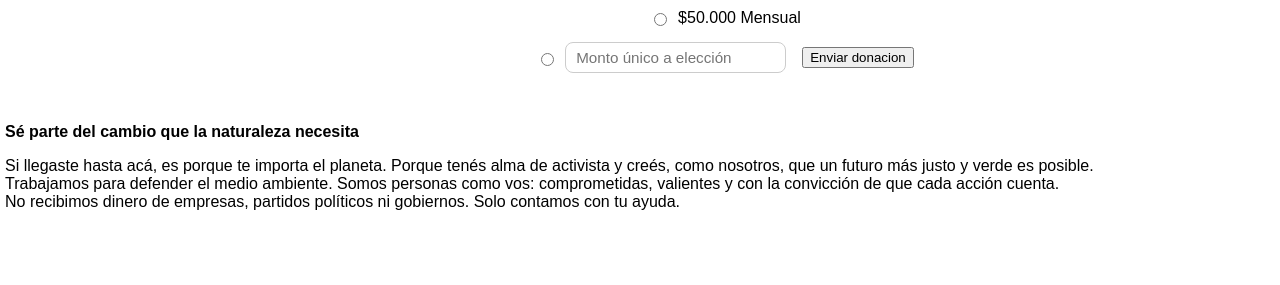
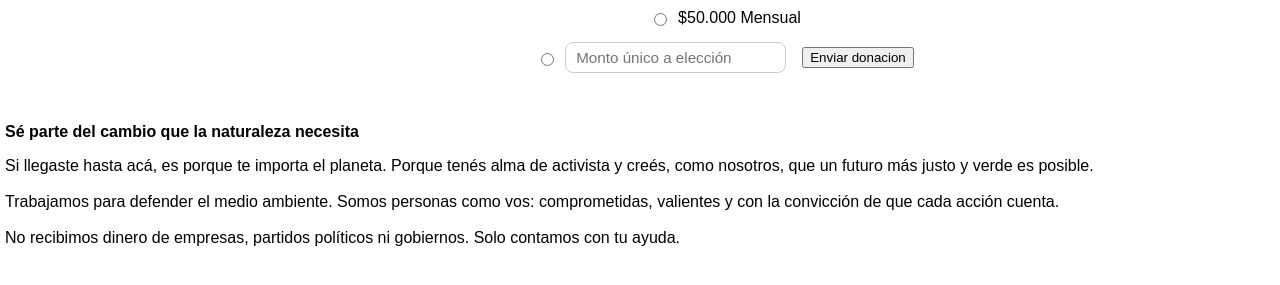
Before and after one commit to Leandro-cast/Proyecto, a plain HTML site: page pages/EnviarDonaciones.html in a window 1280 px wide. Shown: the part 277-562 px from the top of the page. Drawn offline with Linux system fonts and the light colour scheme; files whose address does not match are found by name.

Commit message:
Update EnviarDonaciones.html

```diff
--- a/pages/EnviarDonaciones.html
+++ b/pages/EnviarDonaciones.html
@@ -41,9 +41,9 @@
         <b>Sé parte del cambio que la naturaleza necesita</b>
         <p>
         Si llegaste hasta acá, es porque te importa el planeta. Porque tenés alma de activista y creés,
-        como nosotros, que un futuro más justo y verde es posible. <br>
+        como nosotros, que un futuro más justo y verde es posible. <br> <br>
         Trabajamos para defender el medio ambiente. Somos personas como vos:
-        comprometidas, valientes y con la convicción de que cada acción cuenta.<br>
+        comprometidas, valientes y con la convicción de que cada acción cuenta.<br> <br>
         No recibimos dinero de empresas, partidos políticos ni gobiernos. Solo contamos con tu ayuda.
         </p>
     </div>
```
